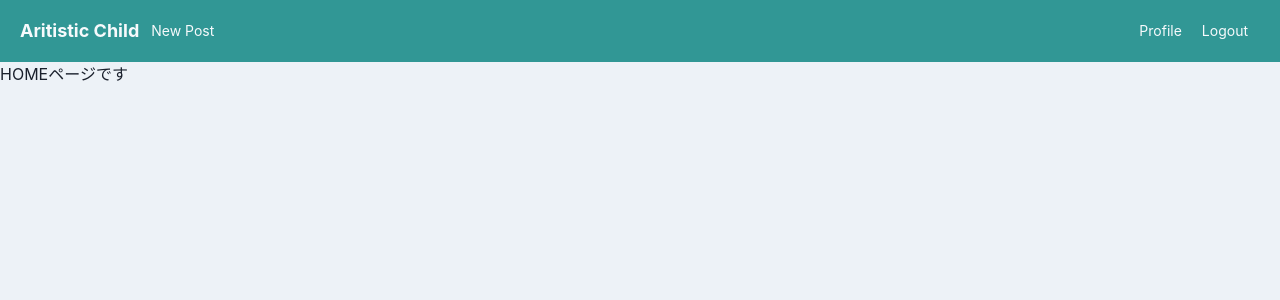
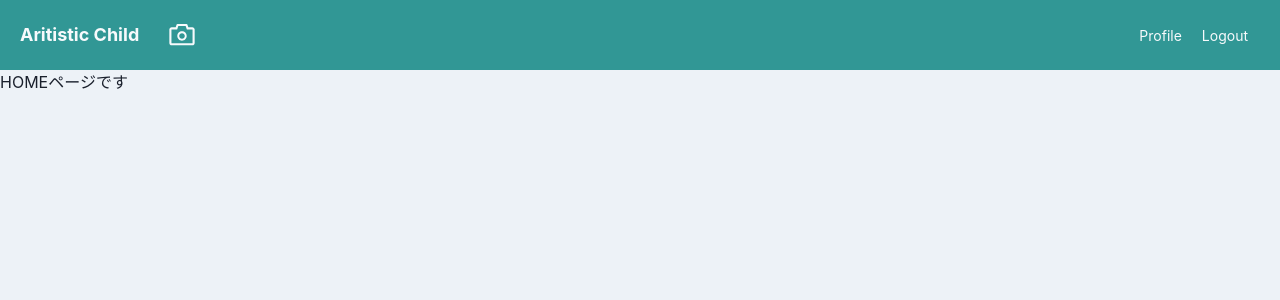
Before and after one commit to nakashi120/artistic-baby, a React (Create React App) app in the folder code/react_web_front/: page /home in a window 1280 px wide. Shown: the top 300 px of the page. Built offline with nearby package versions, Linux system fonts and the light colour scheme.

Commit message:
Created Header

```diff
--- a/code/react_web_front/src/components/organisms/layout/Header.tsx
+++ b/code/react_web_front/src/components/organisms/layout/Header.tsx
@@ -1,7 +1,18 @@
-import { memo, VFC } from "react"
+/* eslint-disable react-hooks/exhaustive-deps */
+import { memo, useCallback, VFC } from "react"
 import { Box, Flex, Heading, Link } from "@chakra-ui/react"
+import { AiOutlineCamera } from "react-icons/ai"
+import { useHistory } from "react-router-dom"
 
 export const Header: VFC = memo(() => {
+  const history = useHistory()
+
+  const onClickHome = useCallback(() => history.push("/home"), [])
+  const onClickMyProfile = useCallback(
+    () => history.push("/home/myprofile"),
+    []
+  )
+
   return (
     <Flex
       as="nav"
@@ -11,19 +22,27 @@ export const Header: VFC = memo(() => {
       justify="space-between"
       padding={{ base: 3, md: 5 }}
     >
-      <Flex align="center" as="a" mr={8} _hover={{ cursor: "pointer" }}>
-        <Heading as="h1" fontSize={{ base: "md", md: "lg" }} pr={3}>
+      <Flex
+        align="center"
+        as="a"
+        mr={8}
+        _hover={{ cursor: "pointer" }}
+        onClick={onClickHome}
+      >
+        <Heading as="h1" fontSize={{ base: "md", md: "lg" }} pr={7}>
           Aritistic Child
         </Heading>
         <Flex align="center" fontSize="sm" display="flex">
           <Box pr={4}>
-            <Link>New Post</Link>
+            <AiOutlineCamera style={{ fontSize: 30 }} />
           </Box>
         </Flex>
       </Flex>
       <Flex align="center" fontSize="sm" display="flex" pr={3}>
         <Box>
-          <Link pr={5}>Profile</Link>
+          <Link pr={5} onClick={onClickMyProfile}>
+            Profile
+          </Link>
         </Box>
         <Link>Logout</Link>
       </Flex>
```
Also changed, not shown: 1 other file (tests, documents, lock files or other folders).
